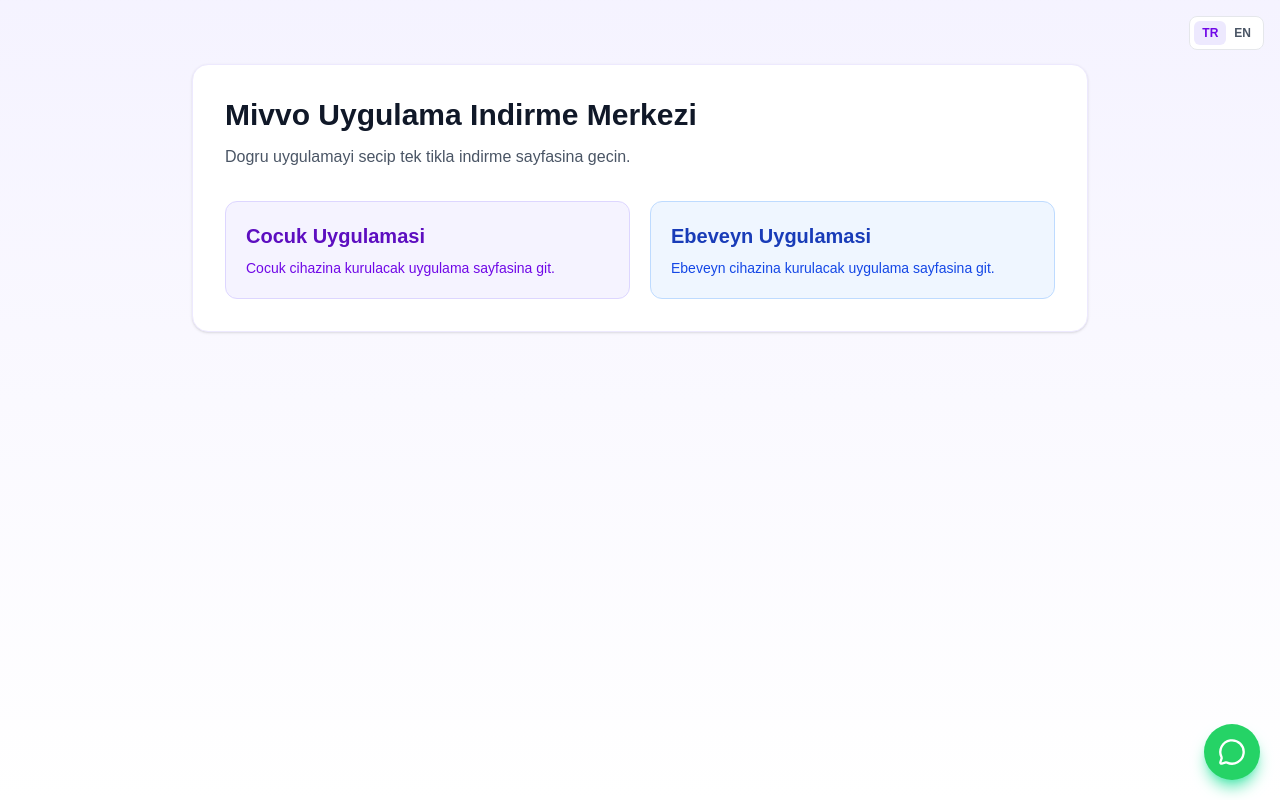
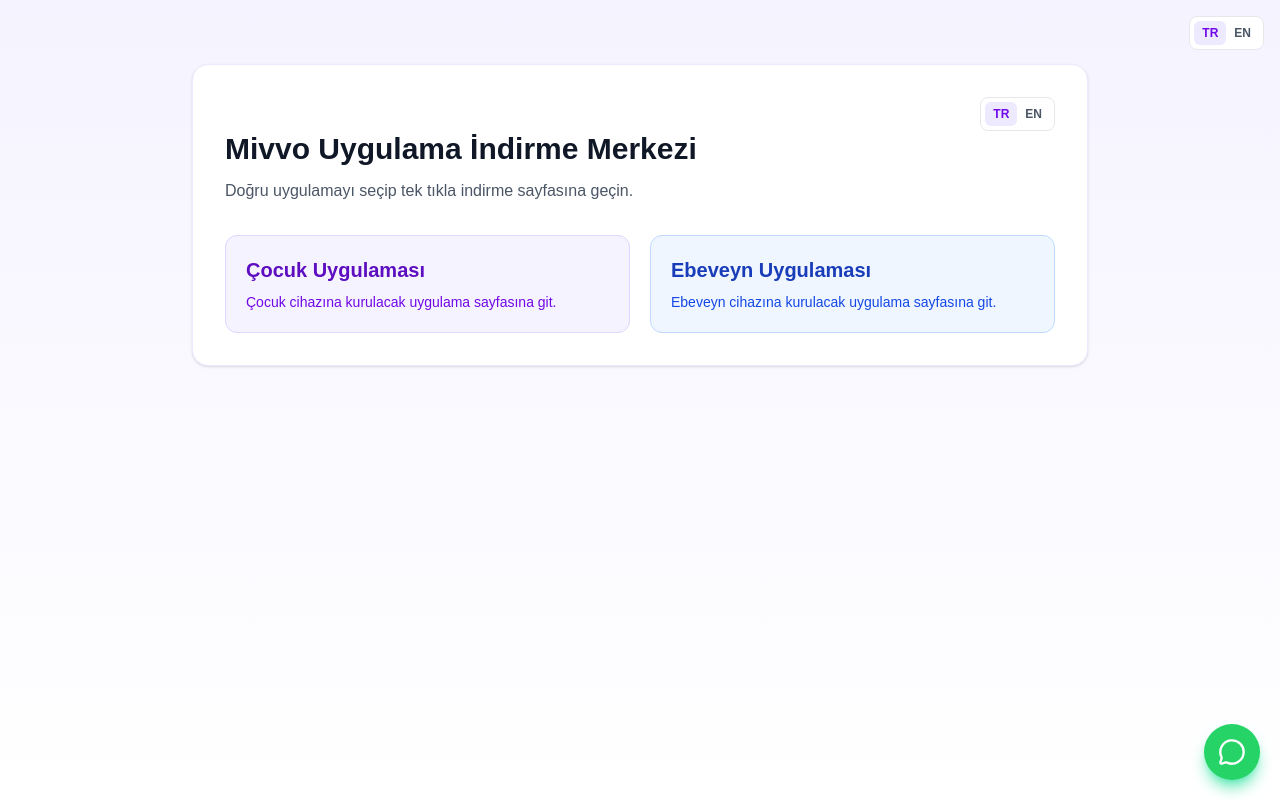
Before and after one commit to ercanerguler-design/mivvochildapp, a Next.js app in the folder frontend/: page /indir in a window 1280 px wide. Built offline with nearby package versions, Linux system fonts and the light colour scheme; no server answers.

Commit message:
fix: keep single QR and add working TR/EN download pages

```diff
--- a/frontend/src/app/indir/cocuk/page.tsx
+++ b/frontend/src/app/indir/cocuk/page.tsx
@@ -1,30 +1,53 @@
 import Link from "next/link";
+import { LanguageSwitcher } from "@/components/common/LanguageSwitcher";
+import { getLocaleFromServerCookie } from "@/lib/i18n.server";
 
 const childApkUrl =
   process.env.NEXT_PUBLIC_CHILD_APK_URL ??
   "https://expo.dev/accounts/scegrup/projects/mivvo-child-app/builds";
 
-export default function ChildDownloadPage() {
+const content = {
+  tr: {
+    title: "Mivvo Çocuk Uygulaması",
+    desc: "Bu sayfa çocuk uygulamasını indirmek için hazırlandı. Android cihazda butona basarak APK indirme sayfasına geçebilirsiniz.",
+    cta: "Çocuk Uygulamasını İndir",
+    linkLabel: "İndirme linki",
+    parentRef: "Ebeveyn uygulaması için",
+  },
+  en: {
+    title: "Mivvo Child App",
+    desc: "This page is prepared for downloading the child app. On Android, tap the button to open the APK download page.",
+    cta: "Download Child App",
+    linkLabel: "Download link",
+    parentRef: "For parent app",
+  },
+} as const;
+
+export default async function ChildDownloadPage() {
+  const locale = await getLocaleFromServerCookie();
+  const c = content[locale];
+
   return (
     <main className="min-h-screen bg-gradient-to-b from-violet-50 to-white px-4 py-16">
       <div className="mx-auto max-w-2xl rounded-2xl border border-violet-100 bg-white p-8 shadow-sm">
-        <h1 className="text-3xl font-extrabold text-gray-900">Mivvo Cocuk Uygulamasi</h1>
-        <p className="mt-3 text-gray-600">
-          Bu sayfa cocuk uygulamasini indirmek icin hazirlandi. Android cihazda butona basarak
-          APK indirme sayfasina gecebilirsiniz.
-        </p>
+        <div className="flex items-center justify-end">
+          <LanguageSwitcher />
+        </div>
+
+        <h1 className="text-3xl font-extrabold text-gray-900">{c.title}</h1>
+        <p className="mt-3 text-gray-600">{c.desc}</p>
 
         <a
           href={childApkUrl}
           className="mt-6 inline-flex rounded-lg bg-violet-600 px-5 py-3 font-semibold text-white hover:bg-violet-700"
         >
-          Cocuk Uygulamasini Indir
+          {c.cta}
         </a>
 
-        <p className="mt-4 text-sm text-gray-500 break-all">Indirme linki: {childApkUrl}</p>
+        <p className="mt-4 text-sm text-gray-500 break-all">{c.linkLabel}: {childApkUrl}</p>
 
         <div className="mt-8 border-t border-gray-100 pt-6 text-sm text-gray-500">
-          Ebeveyn uygulamasi icin: <Link href="/indir/ebeveyn" className="text-violet-700 underline">/indir/ebeveyn</Link>
+          {c.parentRef}: <Link href="/indir/ebeveyn" className="text-violet-700 underline">/indir/ebeveyn</Link>
         </div>
       </div>
     </main>
--- a/frontend/src/app/indir/ebeveyn/page.tsx
+++ b/frontend/src/app/indir/ebeveyn/page.tsx
@@ -1,30 +1,53 @@
 import Link from "next/link";
+import { LanguageSwitcher } from "@/components/common/LanguageSwitcher";
+import { getLocaleFromServerCookie } from "@/lib/i18n.server";
 
 const parentApkUrl =
   process.env.NEXT_PUBLIC_PARENT_APK_URL ??
   "https://expo.dev/accounts/scegrup/projects/mivvo-parent-app/builds";
 
-export default function ParentDownloadPage() {
+const content = {
+  tr: {
+    title: "Mivvo Ebeveyn Uygulaması",
+    desc: "Bu sayfa ebeveyn uygulamasını indirmek için hazırlandı. Android cihazda butona basarak APK indirme sayfasına geçebilirsiniz.",
+    cta: "Ebeveyn Uygulamasını İndir",
+    linkLabel: "İndirme linki",
+    childRef: "Çocuk uygulaması için",
+  },
+  en: {
+    title: "Mivvo Parent App",
+    desc: "This page is prepared for downloading the parent app. On Android, tap the button to open the APK download page.",
+    cta: "Download Parent App",
+    linkLabel: "Download link",
+    childRef: "For child app",
+  },
+} as const;
+
+export default async function ParentDownloadPage() {
+  const locale = await getLocaleFromServerCookie();
+  const c = content[locale];
+
   return (
     <main className="min-h-screen bg-gradient-to-b from-blue-50 to-white px-4 py-16">
       <div className="mx-auto max-w-2xl rounded-2xl border border-blue-100 bg-white p-8 shadow-sm">
-        <h1 className="text-3xl font-extrabold text-gray-900">Mivvo Ebeveyn Uygulamasi</h1>
-        <p className="mt-3 text-gray-600">
-          Bu sayfa ebeveyn uygulamasini indirmek icin hazirlandi. Android cihazda butona basarak
-          APK indirme sayfasina gecebilirsiniz.
-        </p>
+        <div className="flex items-center justify-end">
+          <LanguageSwitcher />
+        </div>
+
+        <h1 className="text-3xl font-extrabold text-gray-900">{c.title}</h1>
+        <p className="mt-3 text-gray-600">{c.desc}</p>
 
         <a
           href={parentApkUrl}
           className="mt-6 inline-flex rounded-lg bg-blue-600 px-5 py-3 font-semibold text-white hover:bg-blue-700"
         >
-          Ebeveyn Uygulamasini Indir
+          {c.cta}
         </a>
 
-        <p className="mt-4 text-sm text-gray-500 break-all">Indirme linki: {parentApkUrl}</p>
+        <p className="mt-4 text-sm text-gray-500 break-all">{c.linkLabel}: {parentApkUrl}</p>
 
         <div className="mt-8 border-t border-gray-100 pt-6 text-sm text-gray-500">
-          Cocuk uygulamasi icin: <Link href="/indir/cocuk" className="text-blue-700 underline">/indir/cocuk</Link>
+          {c.childRef}: <Link href="/indir/cocuk" className="text-blue-700 underline">/indir/cocuk</Link>
         </div>
       </div>
     </main>
--- a/frontend/src/app/indir/page.tsx
+++ b/frontend/src/app/indir/page.tsx
@@ -1,33 +1,55 @@
 import Link from "next/link";
+import { LanguageSwitcher } from "@/components/common/LanguageSwitcher";
+import { getLocaleFromServerCookie } from "@/lib/i18n.server";
 
-export default function DownloadHubPage() {
+const content = {
+  tr: {
+    title: "Mivvo Uygulama İndirme Merkezi",
+    desc: "Doğru uygulamayı seçip tek tıkla indirme sayfasına geçin.",
+    childTitle: "Çocuk Uygulaması",
+    childDesc: "Çocuk cihazına kurulacak uygulama sayfasına git.",
+    parentTitle: "Ebeveyn Uygulaması",
+    parentDesc: "Ebeveyn cihazına kurulacak uygulama sayfasına git.",
+  },
+  en: {
+    title: "Mivvo App Download Center",
+    desc: "Choose the correct app and continue to the download page in one tap.",
+    childTitle: "Child App",
+    childDesc: "Go to the app page to install on the child's device.",
+    parentTitle: "Parent App",
+    parentDesc: "Go to the app page to install on the parent's device.",
+  },
+} as const;
+
+export default async function DownloadHubPage() {
+  const locale = await getLocaleFromServerCookie();
+  const c = content[locale];
+
   return (
     <main className="min-h-screen bg-gradient-to-b from-violet-50 to-white px-4 py-16">
       <div className="mx-auto max-w-4xl rounded-2xl border border-violet-100 bg-white p-8 shadow-sm">
-        <h1 className="text-3xl font-extrabold text-gray-900">Mivvo Uygulama Indirme Merkezi</h1>
-        <p className="mt-3 text-gray-600">
-          Dogru uygulamayi secip tek tikla indirme sayfasina gecin.
-        </p>
+        <div className="flex items-center justify-end">
+          <LanguageSwitcher />
+        </div>
+
+        <h1 className="text-3xl font-extrabold text-gray-900">{c.title}</h1>
+        <p className="mt-3 text-gray-600">{c.desc}</p>
 
         <div className="mt-8 grid gap-5 md:grid-cols-2">
           <Link
             href="/indir/cocuk"
             className="rounded-xl border border-violet-200 bg-violet-50 p-5 transition hover:border-violet-300 hover:bg-violet-100"
           >
-            <h2 className="text-xl font-bold text-violet-800">Cocuk Uygulamasi</h2>
-            <p className="mt-2 text-sm text-violet-700">
-              Cocuk cihazina kurulacak uygulama sayfasina git.
-            </p>
+            <h2 className="text-xl font-bold text-violet-800">{c.childTitle}</h2>
+            <p className="mt-2 text-sm text-violet-700">{c.childDesc}</p>
           </Link>
 
           <Link
             href="/indir/ebeveyn"
             className="rounded-xl border border-blue-200 bg-blue-50 p-5 transition hover:border-blue-300 hover:bg-blue-100"
           >
-            <h2 className="text-xl font-bold text-blue-800">Ebeveyn Uygulamasi</h2>
-            <p className="mt-2 text-sm text-blue-700">
-              Ebeveyn cihazina kurulacak uygulama sayfasina git.
-            </p>
+            <h2 className="text-xl font-bold text-blue-800">{c.parentTitle}</h2>
+            <p className="mt-2 text-sm text-blue-700">{c.parentDesc}</p>
           </Link>
         </div>
       </div>
--- a/frontend/src/app/page.tsx
+++ b/frontend/src/app/page.tsx
@@ -79,12 +79,8 @@
   const c = content[locale];
   const siteUrl = process.env.NEXT_PUBLIC_SITE_URL ?? "https://mivvo.org";
   const singleAppUrl = `${siteUrl}/indir`;
-  const childAppUrl = `${siteUrl}/indir/cocuk`;
-  const parentAppUrl = `${siteUrl}/indir/ebeveyn`;
 
   const singleQrUrl = `https://api.qrserver.com/v1/create-qr-code/?size=260x260&data=${encodeURIComponent(singleAppUrl)}`;
-  const childQrUrl = `https://api.qrserver.com/v1/create-qr-code/?size=260x260&data=${encodeURIComponent(childAppUrl)}`;
-  const parentQrUrl = `https://api.qrserver.com/v1/create-qr-code/?size=260x260&data=${encodeURIComponent(parentAppUrl)}`;
 
   const features = [
     {
@@ -314,7 +310,7 @@
             </p>
           </div>
 
-          <div className="grid md:grid-cols-3 gap-8">
+          <div className="mx-auto max-w-md">
             <div className="rounded-2xl border border-gray-200 bg-gray-50 p-6 text-center">
               <h3 className="text-xl font-bold text-gray-900 mb-1">
                 {locale === "en" ? "Single QR (App Picker)" : "Tek QR (Uygulama Seçimi)"}
@@ -332,46 +328,6 @@
                 className="mt-5 inline-flex items-center gap-2 bg-violet-600 hover:bg-violet-700 text-white px-5 py-2.5 rounded-lg font-semibold transition-colors"
               >
                 {locale === "en" ? "Open App Picker" : "Uygulama Seçimine Git"}
-              </a>
-            </div>
-
-            <div className="rounded-2xl border border-gray-200 bg-gray-50 p-6 text-center">
-              <h3 className="text-xl font-bold text-gray-900 mb-1">
-                {locale === "en" ? "Child App" : "Çocuk Uygulaması"}
-              </h3>
-              <p className="text-sm text-gray-500 mb-4">
-                {locale === "en" ? "Install on the child's device" : "Çocuğun telefonuna yükleyin"}
-              </p>
-              <img
-                src={childQrUrl}
-                alt={locale === "en" ? "Child app QR code" : "Çocuk uygulaması QR kodu"}
-                className="mx-auto w-52 h-52 rounded-xl border border-gray-200 bg-white"
-              />
-              <a
-                href={childAppUrl}
-                className="mt-5 inline-flex items-center gap-2 bg-violet-600 hover:bg-violet-700 text-white px-5 py-2.5 rounded-lg font-semibold transition-colors"
-              >
-                {locale === "en" ? "Open Download Link" : "İndirme Linkini Aç"}
-              </a>
-            </div>
-
-            <div className="rounded-2xl border border-gray-200 bg-gray-50 p-6 text-center">
-              <h3 className="text-xl font-bold text-gray-900 mb-1">
-                {locale === "en" ? "Parent App" : "Ebeveyn Uygulaması"}
-              </h3>
-              <p className="text-sm text-gray-500 mb-4">
-                {locale === "en" ? "Install on the parent's device" : "Ebeveyn telefonuna yükleyin"}
-              </p>
-              <img
-                src={parentQrUrl}
-                alt={locale === "en" ? "Parent app QR code" : "Ebeveyn uygulaması QR kodu"}
-                className="mx-auto w-52 h-52 rounded-xl border border-gray-200 bg-white"
-              />
-              <a
-                href={parentAppUrl}
-                className="mt-5 inline-flex items-center gap-2 bg-violet-600 hover:bg-violet-700 text-white px-5 py-2.5 rounded-lg font-semibold transition-colors"
-              >
-                {locale === "en" ? "Open Download Link" : "İndirme Linkini Aç"}
               </a>
             </div>
           </div>
```
